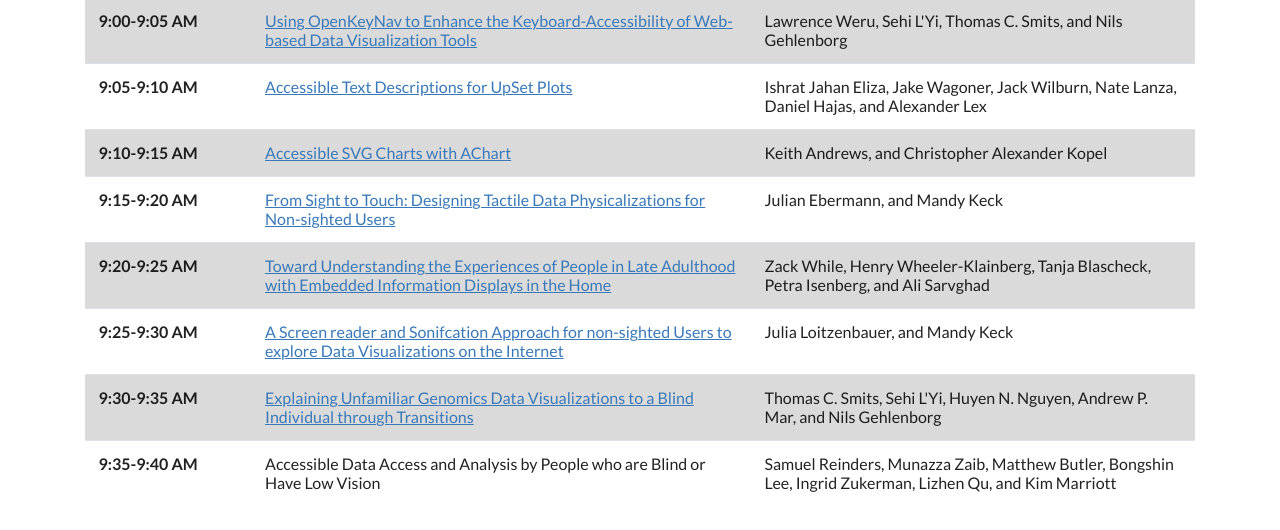
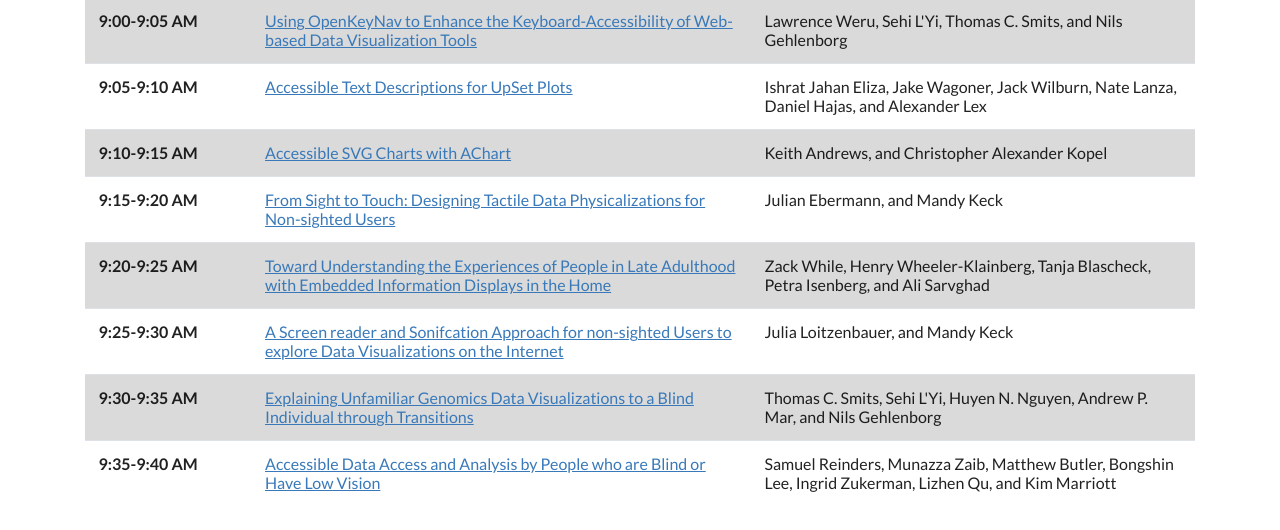
Before and after one commit to accessviz/accessviz.github.io, a plain HTML site: page papers.html in a window 1280 px wide. Shown: the part 222-752 px from the top of the page. Drawn offline with nearby package versions, Linux system fonts and the light colour scheme.

Commit message:
added paper link

```diff
--- a/papers.html
+++ b/papers.html
@@ -82,7 +82,8 @@
                       <tr>
                         <th scope="row">9:35-9:40 AM</th>
                         <td scope="row">
-                            Accessible Data Access and Analysis by People who are Blind or Have Low Vision</td>
+                            <a href="https://drive.google.com/file/d/1v8q-1qQcZF75hZjknXl5inOfHO4mMd8D/view?usp=share_link">
+                              Accessible Data Access and Analysis by People who are Blind or Have Low Vision</a></td>
                         <td>Samuel Reinders, Munazza Zaib, Matthew Butler, Bongshin Lee, Ingrid Zukerman, Lizhen Qu, and Kim Marriott</td>
                       </tr>
 
```
